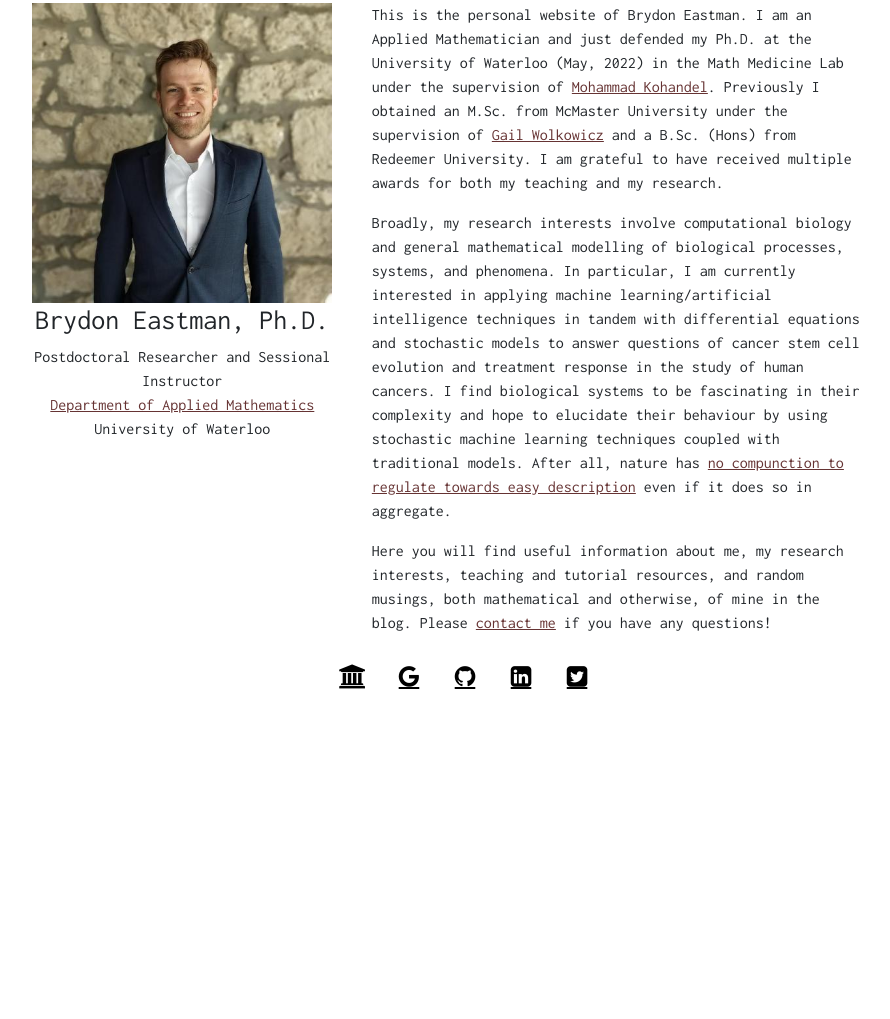
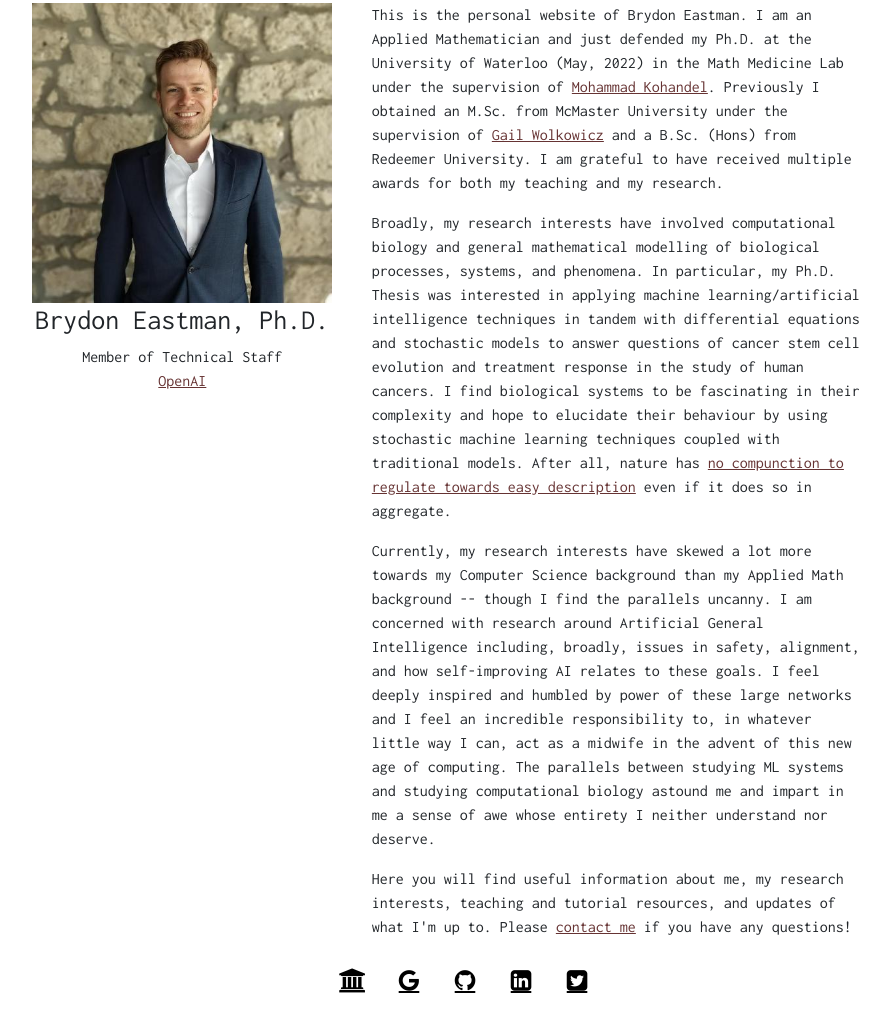
Before and after one commit to brydon/brydon.github.io, a plain HTML site: page index.html in a window 1280 px wide. Shown: the part 322-1341 px from the top of the page, without its empty margins (191-1081 px from the left). Before the commit the page ends 1037 px from the top, so only its background shows below. Drawn offline with nearby package versions, Linux system fonts and the light colour scheme.

Commit message:
Update index.html

```diff
--- a/index.html
+++ b/index.html
@@ -69,16 +69,16 @@
                 <div class="col-md-5 me">
                     <a href="mailto:b2eastma@uwaterloo.ca" title="Email Me"><img class="img-profile" src="images/me.jpg" width="300" alt="Photo of Brydon Eastman" /></a>
                     <h3>Brydon Eastman, Ph.D.</h3>
-                    <p>Postdoctoral Researcher and Sessional Instructor</p>
-                    <p><a href="https://uwaterloo.ca/applied-mathematics/" target="_blank" title="uWaterloo Applied Mathematics">Department of Applied Mathematics</a></p>
-                    <p>University of Waterloo</p>
+                    <p>Member of Technical Staff</p>
+                    <p><a href="https://openai.com/" target="_blank" title="OpenAI">OpenAI</a></p>
                 </div>
                 <div class="col-md-5 text-start">
                     <p>This is the personal website of Brydon Eastman. I am an Applied Mathematician and just defended my Ph.D. at the University of Waterloo (May, 2022) in the Math Medicine Lab under the supervision of <a href="http://math.uwaterloo.ca/~kohandel/" title="Mohammad Kohandel">Mohammad Kohandel</a>. Previously I obtained an M.Sc. from McMaster University under the supervision of <a href="https://ms.mcmaster.ca/wolkowic/wordpress/" title="Gail Wolkowicz">Gail Wolkowicz</a> and a B.Sc. (Hons) from Redeemer University. I am grateful to have received multiple awards for both my teaching and my research.</p>
                     <p>
-                    Broadly, my research interests involve computational biology and general mathematical modelling of biological processes, systems, and phenomena. In particular, I am currently interested in applying machine learning/artificial intelligence techniques in tandem with differential equations and stochastic models to answer questions of cancer stem cell evolution and treatment response in the study of human cancers. I find biological systems to be fascinating in their complexity and hope to elucidate their behaviour by using stochastic machine learning techniques coupled with traditional models. After all, nature has <a href="https://xkcd.com/1605/" title="Relevant XKCD">no compunction to regulate towards easy description</a> even if it does so in aggregate.
+                    Broadly, my research interests have involved computational biology and general mathematical modelling of biological processes, systems, and phenomena. In particular, my Ph.D. Thesis was interested in applying machine learning/artificial intelligence techniques in tandem with differential equations and stochastic models to answer questions of cancer stem cell evolution and treatment response in the study of human cancers. I find biological systems to be fascinating in their complexity and hope to elucidate their behaviour by using stochastic machine learning techniques coupled with traditional models. After all, nature has <a href="https://xkcd.com/1605/" title="Relevant XKCD">no compunction to regulate towards easy description</a> even if it does so in aggregate.
                     </p>
-                    <p>Here you will find useful information about me, my research interests, teaching and tutorial resources, and random musings, both mathematical and otherwise, of mine in the blog. Please <a href="contact.html" title="Contact Me">contact me</a> if you have any questions!</p>
+                    <p>Currently, my research interests have skewed a lot more towards my Computer Science background than my Applied Math background -- though I find the parallels uncanny. I am concerned with research around Artificial General Intelligence including, broadly, issues in safety, alignment, and how self-improving AI relates to these goals. I feel deeply inspired and humbled by power of these large networks and I feel an incredible responsibility to, in whatever little way I can, act as a midwife in the advent of this new age of computing. The parallels between studying ML systems and studying computational biology astound me and impart in me a sense of awe whose entirety I neither understand nor deserve.</p>
+                    <p>Here you will find useful information about me, my research interests, teaching and tutorial resources, and updates of what I'm up to. Please <a href="contact.html" title="Contact Me">contact me</a> if you have any questions!</p>
                 </div>
             </div>
         </div>
```
